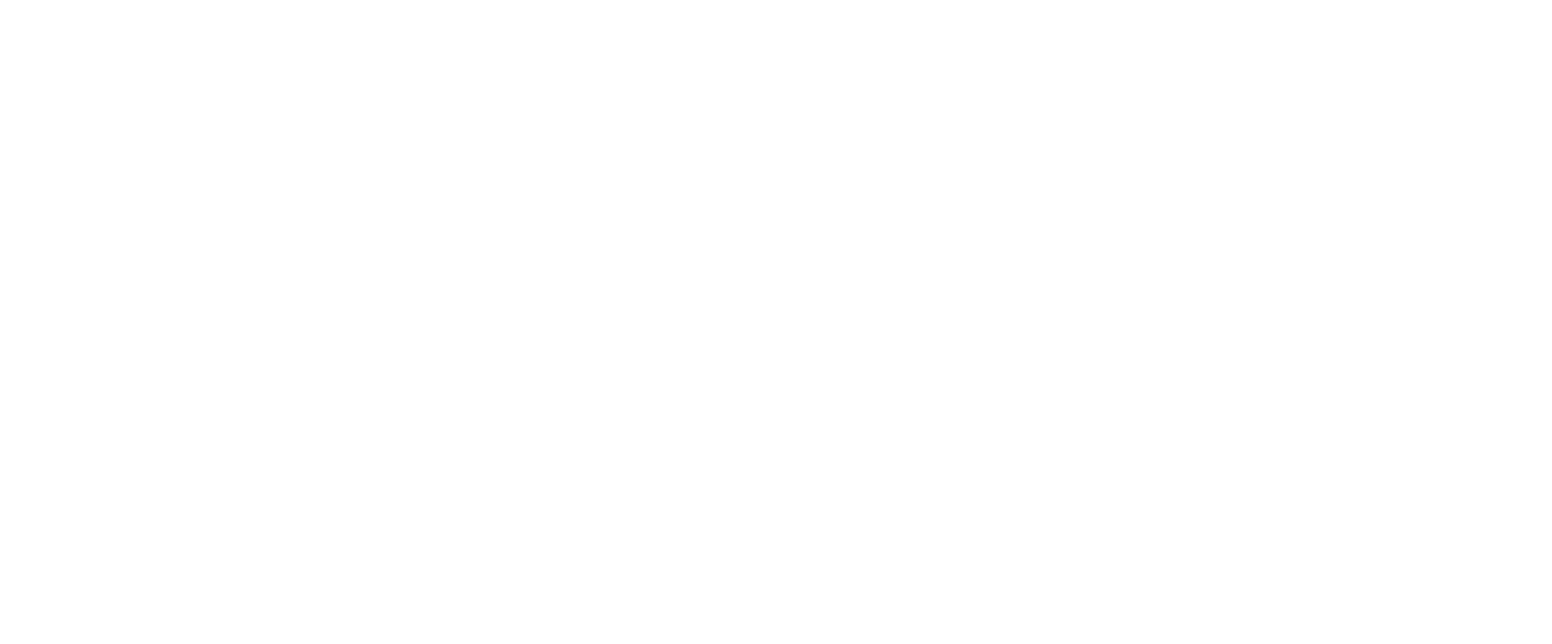
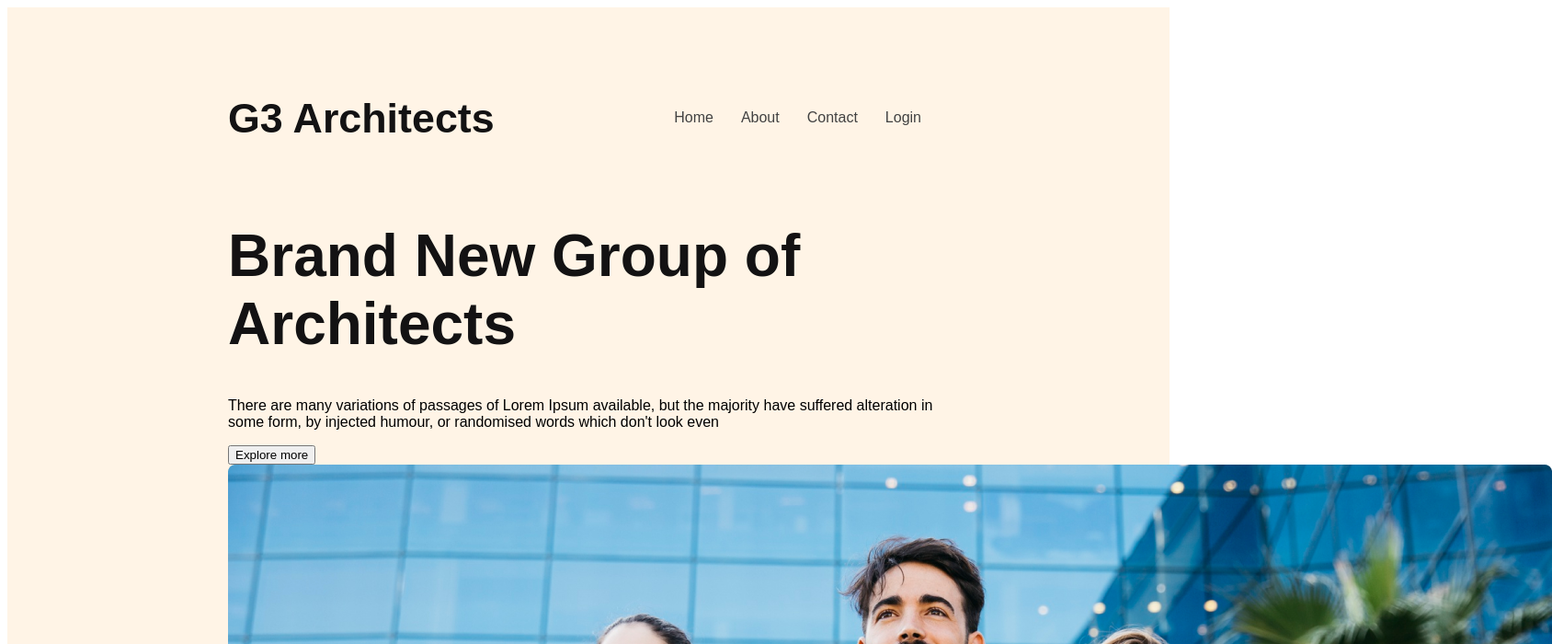
Before and after one commit to fardin0045/architect-website, a plain HTML site: page index.html in a window 1280 px wide. Shown: the top 700 px of the page at 92% size, 1688 px wide, since content can reach past the window. Drawn offline with Linux system fonts and the light colour scheme; files that its build step writes are made by us from their sources.

Commit message:
header nav and banner content added

```diff
--- a/index.html
+++ b/index.html
@@ -3,10 +3,32 @@
 <head>
     <meta charset="UTF-8">
     <meta name="viewport" content="width=device-width, initial-scale=1.0">
-    <title>Architect Website</title>
-    <link rel="stylesheet" href="architect.css">
+    <title>G3 Architect Website</title>
+    <link rel="stylesheet" href="styles/architect.css">
 </head>
 <body>
+    <header>
+       <nav>
+        <h3 class="nav-title">G3 Architects</h3>
+        <ul>
+            <li><a href="">Home</a></li>
+            <li><a href="">About</a></li>
+            <li><a href="">Contact</a></li>
+            <li><a href="">Login</a></li>
+        </ul>
+       </nav>
+      <div class="banner">
+        <h1 class="banner-title"> Brand New Group of Architects</h1>
+        <p class="banner-description">There are many variations of passages of Lorem Ipsum available, but the majority have suffered alteration in some form, by injected humour, or randomised words which don't look even</p>
+        <button class="btn-primary">Explore more</button>
+        <img src="images/banner.png" alt="">
+      </div>
+    </header>
+    <main>
 
+    </main>
+    <footer>
+
+    </footer>
 </body>
 </html>
--- a/styles/architect.css
+++ b/styles/architect.css
@@ -0,0 +1,42 @@
+* {
+    font-family: "Work Sans", sans-serif;
+}
+/* Header Styles*/
+header{
+    background: rgba(255, 144, 14, 0.10);
+    padding: 50px 240px;
+}
+nav{
+    display: flex;
+    justify-content: space-between;
+    align-items: center;
+}
+.nav-title{
+    font-size: 2.8rem;
+    font-weight: 700;
+    color: #131213
+}
+nav > ul{
+    display: flex;
+}
+nav li{
+    list-style: none;
+    margin-right: 30px;
+    font-weight: 500;
+    font-size: 1rem;
+}
+nav li a{
+    text-decoration: none;
+    color: #424242;
+}
+/*banner styles*/
+.banner-content{
+    max-width: 800px;
+    text-align: center;
+    margin: 0 auto;
+}
+.banner-title{
+    font-size:4rem;
+    font-weight: 700;
+    color: #131213;
+}
```
